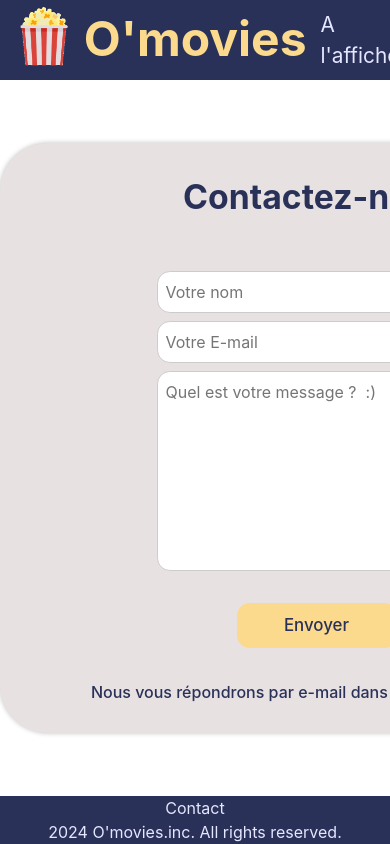
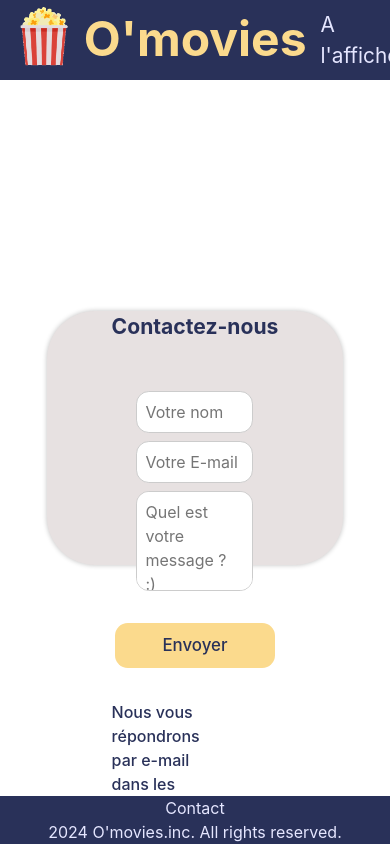
Before and after one commit to simonc56/o-movies-front, a React (Vite) app: page /contact in a window 390 px wide. Shown: the top 844 px of the page. Built offline with nearby package versions, Linux system fonts and the light colour scheme.

Commit message:
advancement css

```diff
--- a/package.json
+++ b/package.json
@@ -14,6 +14,7 @@
     "@vitejs/plugin-react": "^3.1.0",
     "react": "^18.2.0",
     "react-dom": "^18.2.0",
+    "react-modal": "^3.16.1",
     "react-router-dom": "^6.23.1",
     "vite": "^4.2.0"
   },
--- a/src/components/ContactPage/ContactPage.scss
+++ b/src/components/ContactPage/ContactPage.scss
@@ -20,7 +20,9 @@
   justify-content: center;
 }
 
-.nom-contact, .email-contact, .message-contact{
+.nom-contact,
+.email-contact,
+.message-contact {
   display: flex;
   padding: 0.5rem; /*espace interne*/
   font-size: 1em;
@@ -40,12 +42,11 @@
   }
 }
 
-.message-contact{
+.message-contact {
   resize: none; /* Autorise le redimensionnement vertical */
   max-height: 250px;
   min-height: 200px;
 }
-
 
 .ContactPage {
   display: flex;
@@ -54,8 +55,8 @@
   margin: auto;
 }
 
-.info-contact{
-  color:v.$color-bg;
+.info-contact {
+  color: v.$color-bg;
   font-weight: 450;
   margin-top: 2rem;
 }
@@ -69,16 +70,49 @@ button {
   cursor: pointer;
   width: 10rem;
   &:hover {
-    background-color: v.$color-bg;;
+    background-color: v.$color-bg;
     color: v.$color-primary;
   }
 }
 
-
-.button-container-contact{
+.button-container-contact {
   display: flex;
   justify-content: center;
   margin-top: 2rem;
   font-size: 2vh;
   font-weight: 500;
 }
+
+@media screen and (max-width: 768px) {
+  .nom-contact,
+  .email-contact,
+  .message-contact,
+  .info-contact {
+    width: 40vw;
+  }
+  .message-contact {
+    max-height: 150px; /* Réduire la hauteur pour les petits écrans */
+    min-height: 100px; /* Réduire la hauteur minimale pour les petits écrans */
+  }
+
+  .contact-title {
+    font-size: 2.5vh;
+  }
+}
+
+@media screen and (max-width: 430px) {
+  .nom-contact,
+  .email-contact,
+  .message-contact,
+  .info-contact {
+    width: 30vw;
+  }
+  .message-contact {
+    max-height: 150px; /* Réduire la hauteur pour les petits écrans */
+    min-height: 100px; /* Réduire la hauteur minimale pour les petits écrans */
+  }
+  .contact-section {
+    height: 30vh;
+    width: 35vh;
+  }
+}
```
Also changed, not shown: 1 other file (tests, documents, lock files or other folders).
